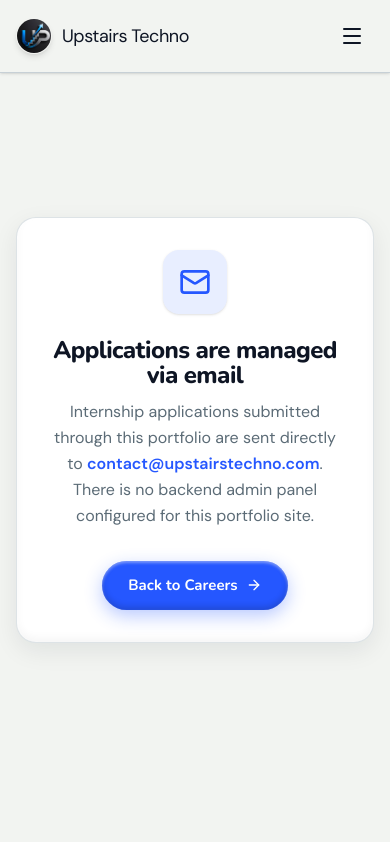
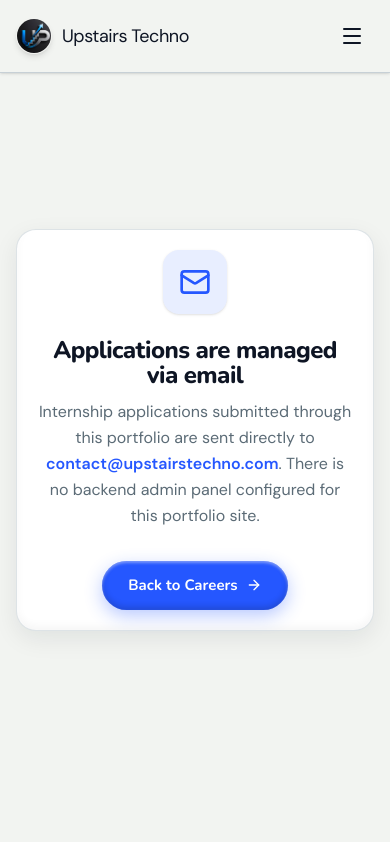
Before and after one commit to khetrikunal/Upstairs_Techno_Portfolio_Frontend, a Next.js app: page /admin/internships in a window 390 px wide. Shown: the top 842 px of the page. Built offline with nearby package versions, Linux system fonts and the light colour scheme.

Commit message:
Moblie view Updated

```diff
--- a/app/globals.css
+++ b/app/globals.css
@@ -551,3 +551,98 @@ label {
   transition-duration: 220ms;
   transition-timing-function: cubic-bezier(0.22, 1, 0.36, 1);
 }
+
+/* Mobile refinements. These rules only apply below Tailwind's sm breakpoint,
+   leaving the established tablet and desktop composition untouched. */
+@media (max-width: 639px) {
+  html {
+    scroll-padding-top: 5rem;
+  }
+
+  img,
+  video,
+  canvas,
+  iframe {
+    max-width: 100%;
+  }
+
+  /* Let long labels, URLs, and flex/grid children wrap instead of widening
+     the document on narrow phones. */
+  main,
+  section,
+  article,
+  [class*="grid"],
+  [class*="flex"] {
+    min-width: 0;
+  }
+
+  p,
+  li,
+  a,
+  button,
+  label,
+  input,
+  textarea,
+  select {
+    overflow-wrap: anywhere;
+  }
+
+  .text-hero-heading {
+    font-size: clamp(2.125rem, 8.2vw, 2.75rem);
+    line-height: 1.08;
+  }
+
+  .text-hero-paragraph {
+    font-size: 1rem;
+    line-height: 1.65;
+  }
+
+  .text-section-heading {
+    font-size: clamp(1.875rem, 7vw, 2.375rem);
+    line-height: 1.12;
+  }
+
+  .text-subheading {
+    font-size: 1.2rem;
+    line-height: 1.35;
+  }
+
+  /* Several route and content cards use the same desktop p-8/p-10 spacing.
+     Keep their visual style while reclaiming space on phones. */
+  [class~="p-8"],
+  [class~="p-10"] {
+    padding: 1.25rem;
+  }
+
+  [class~="px-8"],
+  [class~="px-9"],
+  [class~="px-10"] {
+    padding-left: 1.25rem;
+    padding-right: 1.25rem;
+  }
+
+  [class~="py-20"],
+  [class~="py-24"],
+  [class~="py-28"] {
+    padding-top: 3.5rem;
+    padding-bottom: 3.5rem;
+  }
+
+  .clay-btn,
+  button,
+  input[type="button"],
+  input[type="submit"] {
+    min-height: 44px;
+  }
+}
+
+@media (max-width: 359px) {
+  .text-hero-heading {
+    font-size: 2rem;
+  }
+
+  [class~="gap-8"],
+  [class~="gap-10"] {
+    gap: 1.25rem;
+  }
+}
```
Also changed, not shown: 1 other file (tests, documents, lock files or other folders).
